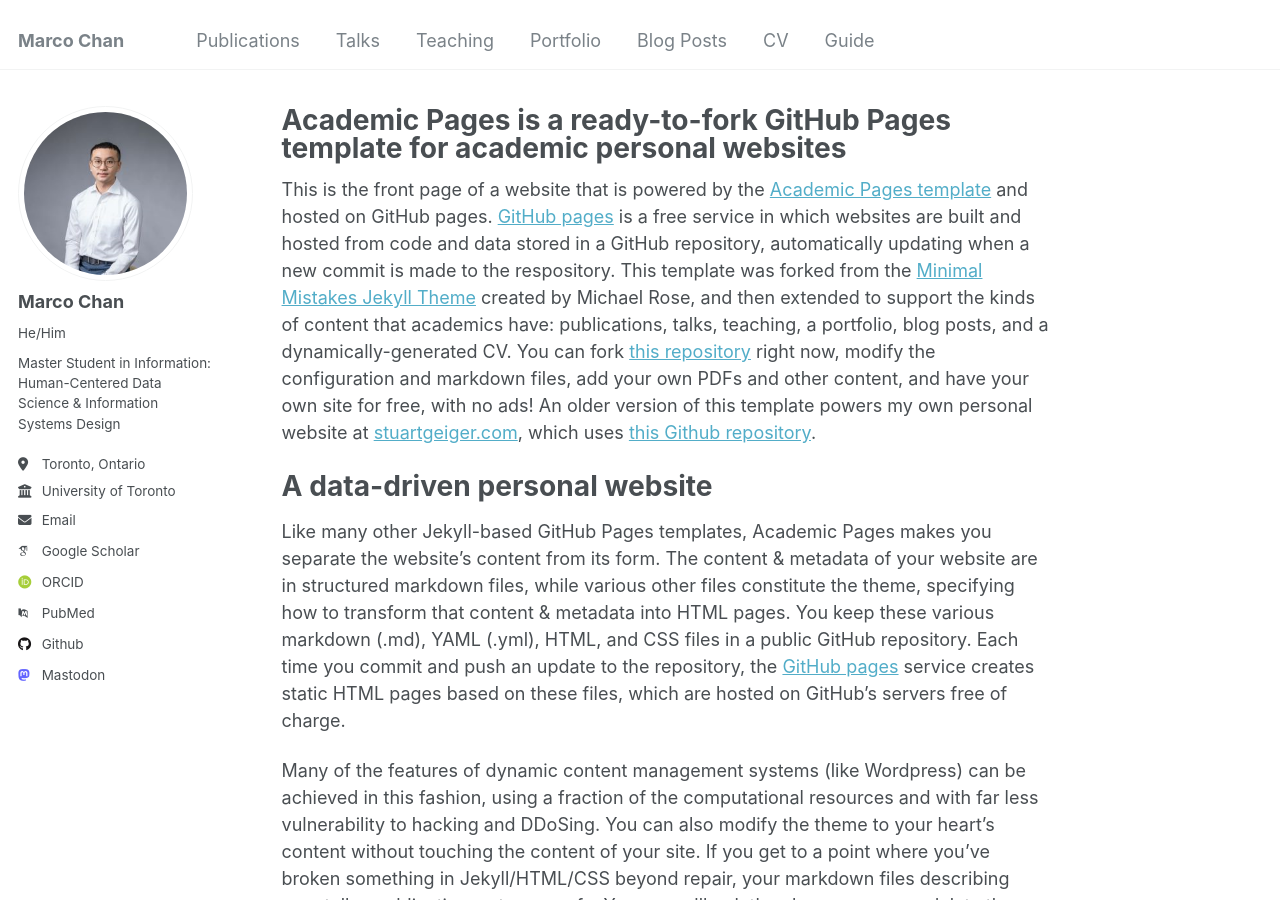
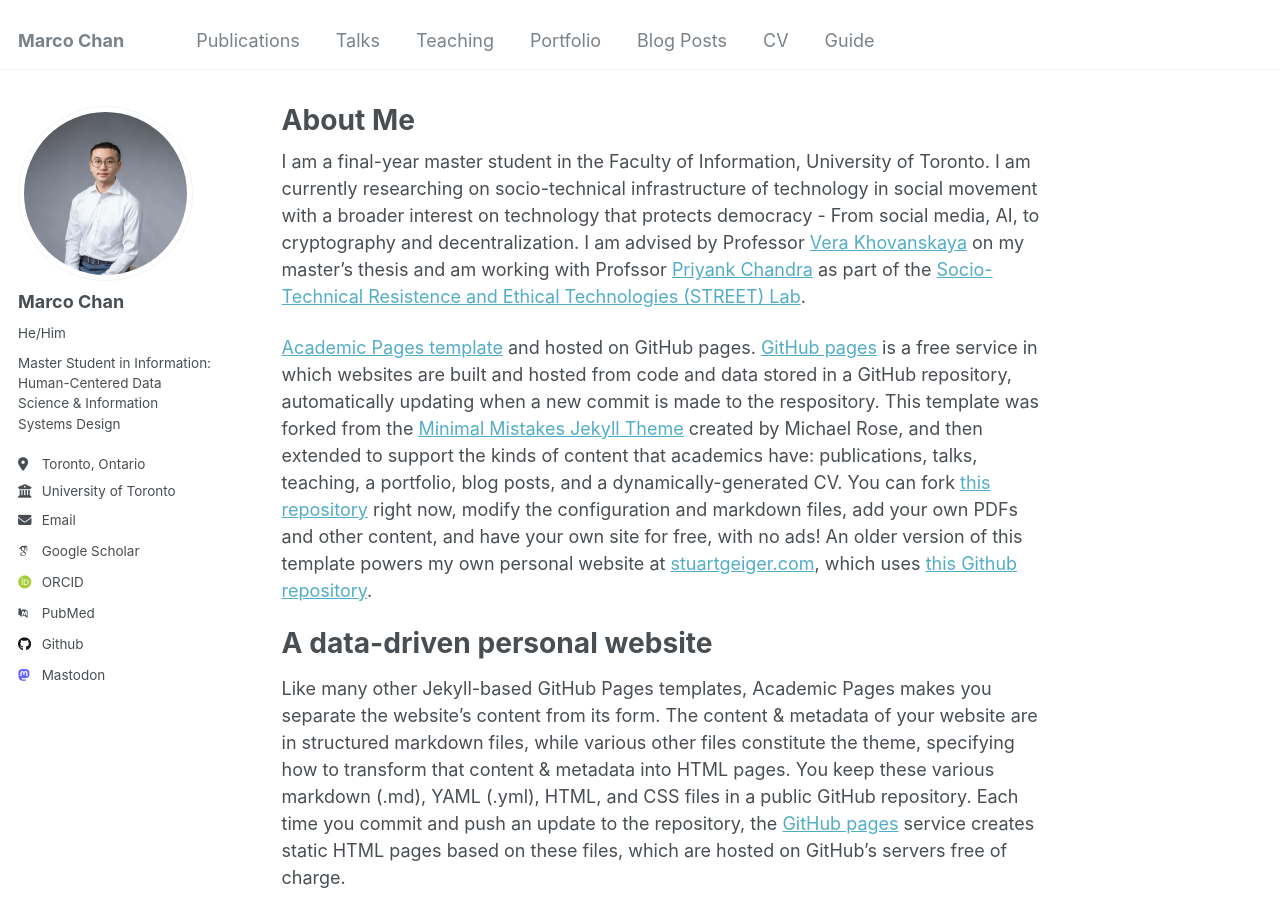
Before and after one commit to Marco-ProspectivePhD/home, a Jekyll site: the page built from _pages/about.md, in a window 1280 px wide and 900 px high. Built offline with Jekyll 4.4.1, drawn with Linux system fonts in a browser that asks for light colours; some web fonts are replaced.

Commit message:
Update about.md

```diff
--- a/_pages/about.md
+++ b/_pages/about.md
@@ -1,13 +1,17 @@
 ---
 permalink: /
-title: "Academic Pages is a ready-to-fork GitHub Pages template for academic personal websites"
+title: "About Me"
 author_profile: true
 redirect_from:
   - /about/
   - /about.html
 ---
 
-This is the front page of a website that is powered by the [Academic Pages template](https://github.com/academicpages/academicpages.github.io) and hosted on GitHub pages. [GitHub pages](https://pages.github.com) is a free service in which websites are built and hosted from code and data stored in a GitHub repository, automatically updating when a new commit is made to the respository. This template was forked from the [Minimal Mistakes Jekyll Theme](https://mmistakes.github.io/minimal-mistakes/) created by Michael Rose, and then extended to support the kinds of content that academics have: publications, talks, teaching, a portfolio, blog posts, and a dynamically-generated CV. You can fork [this repository](https://github.com/academicpages/academicpages.github.io) right now, modify the configuration and markdown files, add your own PDFs and other content, and have your own site for free, with no ads! An older version of this template powers my own personal website at [stuartgeiger.com](http://stuartgeiger.com), which uses [this Github repository](https://github.com/staeiou/staeiou.github.io).
+I am a final-year master student in the Faculty of Information, University of Toronto. I am currently researching on socio-technical infrastructure of technology in social movement with a broader interest on technology that protects democracy - From social media, AI, to cryptography and decentralization. I am advised by Professor [Vera Khovanskaya](https://verakhovanskaya.github.io/) on my master's thesis and am working with Profssor [Priyank Chandra](https://www.priyankc.com/) as part of the [Socio-Technical Resistence and Ethical Technologies (STREET) Lab](https://www.streetlab.tech/).
+
+
+
+[Academic Pages template](https://github.com/academicpages/academicpages.github.io) and hosted on GitHub pages. [GitHub pages](https://pages.github.com) is a free service in which websites are built and hosted from code and data stored in a GitHub repository, automatically updating when a new commit is made to the respository. This template was forked from the [Minimal Mistakes Jekyll Theme](https://mmistakes.github.io/minimal-mistakes/) created by Michael Rose, and then extended to support the kinds of content that academics have: publications, talks, teaching, a portfolio, blog posts, and a dynamically-generated CV. You can fork [this repository](https://github.com/academicpages/academicpages.github.io) right now, modify the configuration and markdown files, add your own PDFs and other content, and have your own site for free, with no ads! An older version of this template powers my own personal website at [stuartgeiger.com](http://stuartgeiger.com), which uses [this Github repository](https://github.com/staeiou/staeiou.github.io).
 
 A data-driven personal website
 ======
```
